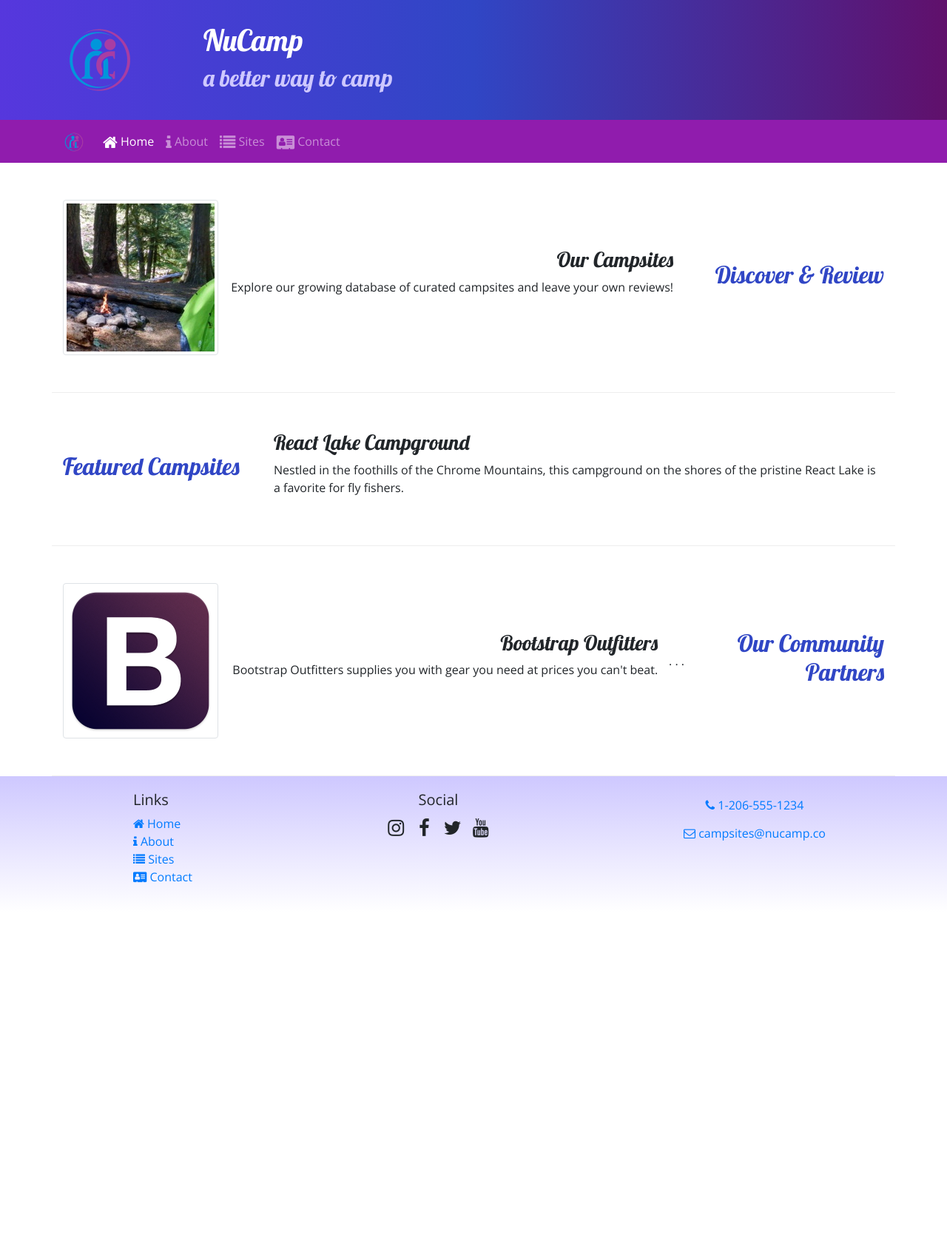
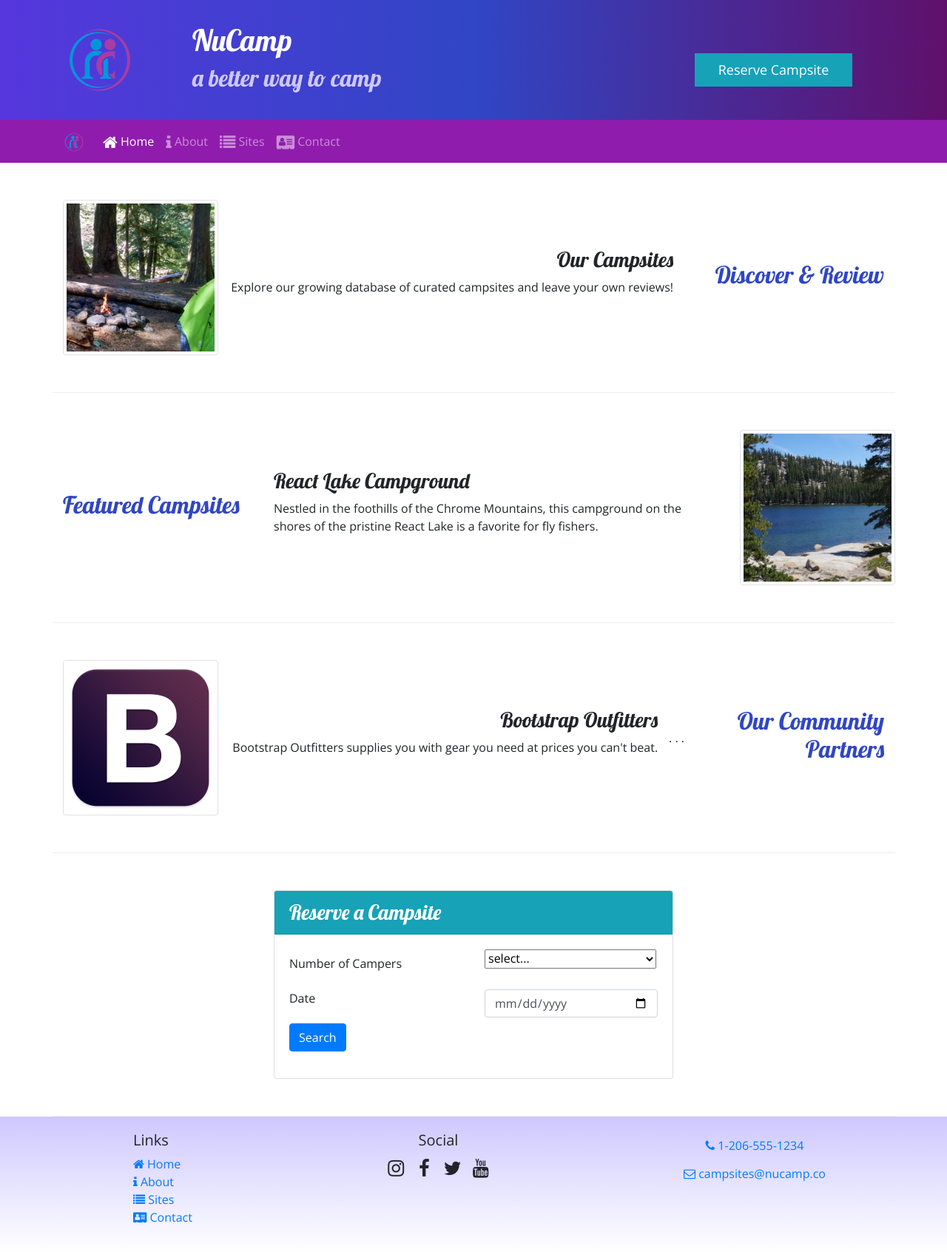
Before and after one commit to lucky-abhulimen/Bootstrap-project, a website: page index.html in a window 1280 px wide. Shown: the whole page at 74% size. Before the commit the page ends 1233 px from the top, so only its background shows below. Drawn offline with nearby package versions, Linux system fonts and the light colour scheme.

Commit message:
added reservation form and button to go down to the revertion form from the top of the screen

```diff
--- a/css/styles.css
+++ b/css/styles.css
@@ -12,6 +12,9 @@ h2 {
 
 header h2 {
     color: #CEC8FF;
+}
+a{
+    text-decoration: none;
 }
 
 .site-footer {
@@ -44,3 +47,35 @@ header h2 {
 .text-area{
     margin-right: 70px;
 }
+.anchor{
+    font-size: large;
+
+}
+
+.position{
+    position: absolute;
+    right: 10%;
+    top: 6%;
+
+}
+
+@media  (max-width:800px){
+
+    .position{
+        position: relative;
+        width: 47%;
+        margin-left: 70px;
+    }
+}
+/*
+.anchor-div{
+    width: 125%;
+
+}
+.amcor{
+    height: 40px;
+}*/
+
+#numCampers{
+    width: 99%;
+}
--- a/index.html
+++ b/index.html
@@ -27,14 +27,21 @@
     <header class="jumbotron jumbotron-fluid">
         <div class="container">
         <div class="row">
-            <div class="col-4 col-sm-3 col-md-2 align-self-center">
+            <div class="col-4 col-sm-3 col-md-2 align-self-center pr-4">
                 <img src="img/logo.png" class="img-fluid" />
              </div>
-        <div class="col">
+
+            <div>
             <h1>NuCamp</h1>
             <h2>a better way to camp</h2>
-        </div>
+           </div>
+
+
+
     </div>
+    <div class="col-md-4 col-xl-2 col-sm-4 bg-info mt-4 position" >
+        <a class="btn btn-lg text-white text-nowrap anchor"  href="reserveForm" >Reserve Campsite</a>
+     </div>
    </div>
     </header>
 
@@ -76,10 +83,15 @@
             <div class="col-sm-4 col-md-3">
                 <h2>Featured Campsites</h2>
             </div>
-            <div class="col">
+            <div class="col media-body">
                 <h3>React Lake Campground</h3>
                 <p>Nestled in the foothills of the Chrome Mountains, this campground on the shores of the pristine React Lake is a favorite for fly fishers.</p>
+
+
             </div>
+            <div class="media">
+                    <img class="d-flex img-thumbnail ml-3" src="img/react-lake-thumb.jpg" alt="react-lake-img">
+                </div>
         </div>
 
         <div class="row row-content align-items-center text-sm-right">
@@ -88,7 +100,7 @@
             </div>
             <div class="col">
                 <div class="media">
-                    <img class="d-flex mr-3 img-thumbnail" src="img/bootstrap-thumb.png" alt="Bootstrap Outfitters" />
+                    <img class="d-flex img-thumbnail" src="img/bootstrap-thumb.png" alt="Bootstrap Outfitters" />
                     <div class="media-body align-self-center">
                         <h3>Bootstrap Outfitters</h3>
                         <p class="d-none d-sm-block">Bootstrap Outfitters supplies you with gear you need at prices you can't beat.</p>
@@ -97,6 +109,45 @@
             </div>
 . . .
 
+        </div>
+        <div class="row row-content">
+            <di class="col-sm-6 mx-auto">
+                <div class="card">
+                    <h3 class="card-header bg-info text-white">Reserve a Campsite</h3>
+                    <div class="card-body">
+                        <form class="form-group" action="" id="reserveForm">
+                            <div class="row vstack gap-4 mb-3">
+                               <label class="col-sm-6 col-form-label" for="campers">Number of Campers</label>
+                               <div class="col-sm-6">
+                               <select  name="numCampers" id="numCampers" >
+                                   <option value="select">select...</option>
+                                   <option value="1">1</option>
+                                   <option value="2">2</option>
+                                   <option value="3">3</option>
+                                   <option value="4">4</option>
+                                   <option value="5">5</option>
+                                   <option value="6">6</option>
+                               </select>
+                               </div>
+                            </div>
+                            <div class="row">
+                                <label class="col-sm-6" for="date">Date</label>
+                                <div class="col-sm-6">
+                                <input class="form-control" type="date" id="date" name="date" placeholder="date">
+                                </div>
+                            </div>
+                            <div class="row">
+                                <div class="col">
+                                    <button class="btn btn-primary text-white mt-2" type="submit">Search</button>
+                                </div>
+                            </div>
+                        </form>
+
+                    </div>
+
+                </div>
+
+            </div>
         </div>
     </div>
 
```
Also changed, not shown: contactus.html (+1 -2 lines), 1 other file.
